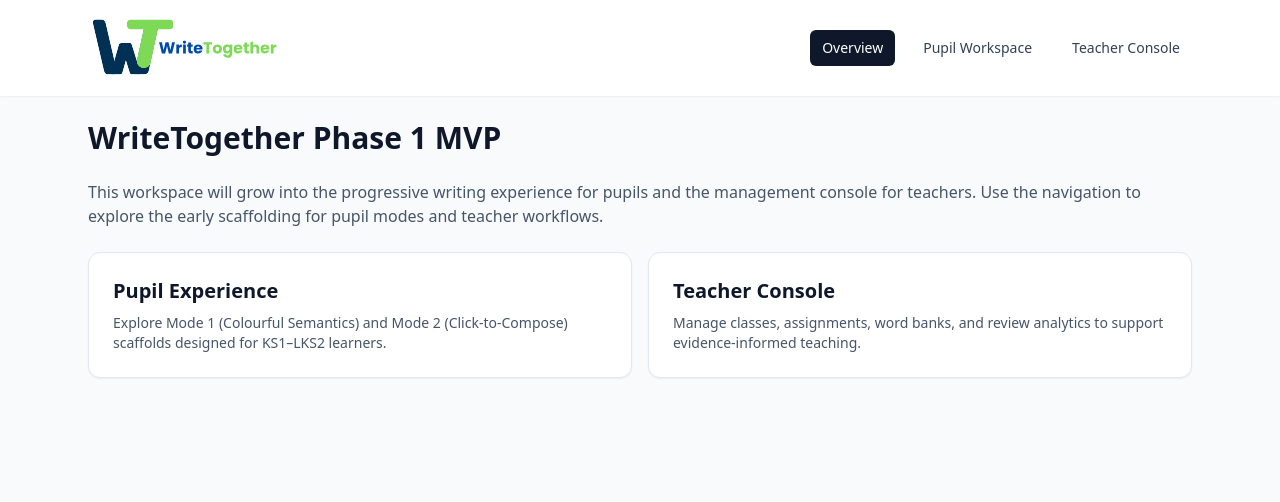
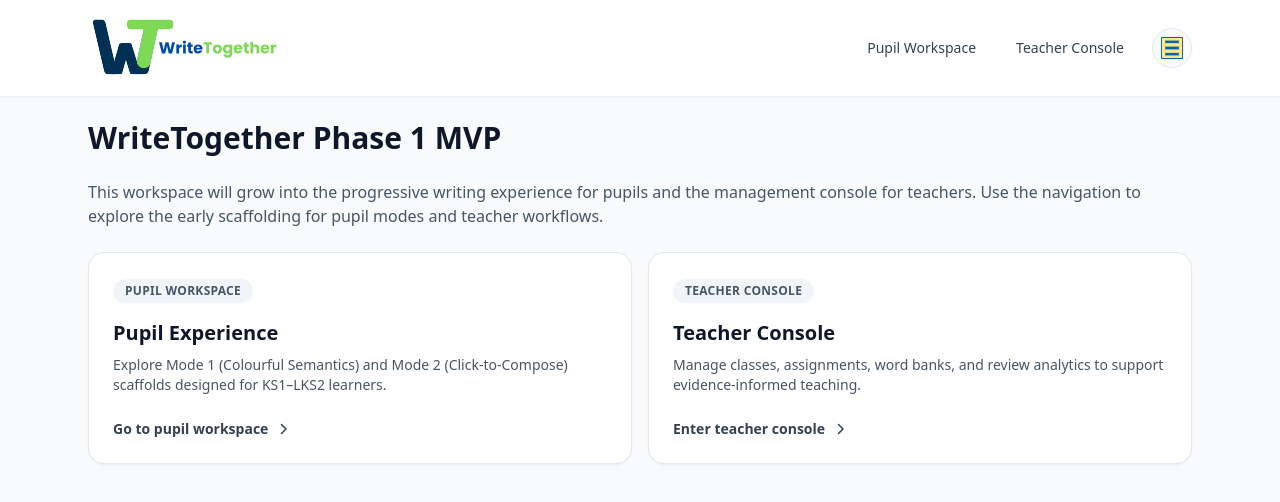
Before and after one commit to GreatTrog/WriteTogether, a React (Vite) app in the folder apps/web/: page / in a window 1280 px wide. Shown: the top 502 px of the page. Built offline with nearby package versions, Linux system fonts and the light colour scheme.

Commit message:
Improved global menu

```diff
--- a/apps/web/src/components/ShellLayout.tsx
+++ b/apps/web/src/components/ShellLayout.tsx
@@ -1,36 +1,35 @@
-import { Link, useLocation, useNavigate } from "react-router-dom";
-import { useEffect, useRef, useState, type PropsWithChildren } from "react";
+import { Link, useLocation } from "react-router-dom";
+import { useEffect, useMemo, useRef, useState, type PropsWithChildren } from "react";
 import clsx from "clsx";
-import { pupilModes } from "../constants/pupilModes";
 import logoWideUrl from "../assets/logo_wide.svg";
 import hamburgerIcon from "../assets/icons/Hamburger_menu.svg";
 import hamburgerCloseIcon from "../assets/icons/Hamburger_close.svg";
 import { useGlobalMenu } from "./GlobalMenu";
+import ColorModeSection from "./global-menu/ColorModeSection";
 
 // Primary nav links that shape the main high-level routes.
 const navItems = [
-  { label: "Overview", to: "/" },
   { label: "Pupil Workspace", to: "/pupil" },
   { label: "Teacher Console", to: "/teacher" },
 ];
 
 const ShellLayout = ({ children }: PropsWithChildren) => {
   const location = useLocation();
-  const navigate = useNavigate();
   const { content: menuContent } = useGlobalMenu();
   const [menuOpen, setMenuOpen] = useState(false);
   const menuButtonRef = useRef<HTMLButtonElement | null>(null);
   const menuPanelRef = useRef<HTMLDivElement | null>(null);
 
-  const showPupilSelector = location.pathname.startsWith("/pupil");
   const isPupilRoute = location.pathname.startsWith("/pupil");
-  const normalisedPath = location.pathname.replace(/\/$/, "");
-  // Choose the most specific mode definition so the selector reflects nested pages.
-  const currentPupilMode =
-    pupilModes
-      .slice()
-      .sort((a, b) => b.path.length - a.path.length)
-      .find((mode) => normalisedPath.startsWith(mode.path)) ?? pupilModes[0];
+
+  const combinedMenuContent = useMemo(() => {
+    return (
+      <div className="flex flex-col gap-4 text-sm text-slate-700">
+        <ColorModeSection />
+        {menuContent}
+      </div>
+    );
+  }, [menuContent]);
 
   useEffect(() => {
     if (!menuContent) {
@@ -100,22 +99,6 @@ const ShellLayout = ({ children }: PropsWithChildren) => {
                 {item.label}
               </Link>
             ))}
-            {showPupilSelector && (
-              // Allow teachers to hop between scaffold modes without leaving the workspace.
-              <select
-                value={currentPupilMode.path}
-                onChange={(event) => navigate(event.target.value)}
-                className="rounded-md border border-slate-200 bg-white px-3 py-2 text-sm font-semibold text-slate-700 shadow-sm transition focus-visible:outline focus-visible:outline-2 focus-visible:outline-slate-400"
-                aria-label="Switch pupil workspace mode"
-              >
-                {pupilModes.map((mode) => (
-                  <option key={mode.path} value={mode.path}>
-                    {mode.label}
-                  </option>
-                ))}
-              </select>
-            )}
-            {menuContent ? (
             <button
               type="button"
               ref={menuButtonRef}
@@ -134,7 +117,6 @@ const ShellLayout = ({ children }: PropsWithChildren) => {
                 className="global-menu-trigger__icon"
               />
             </button>
-            ) : null}
           </nav>
         </div>
       </header>
@@ -146,7 +128,7 @@ const ShellLayout = ({ children }: PropsWithChildren) => {
       >
         {children}
       </main>
-      {menuOpen && menuContent ? (
+      {menuOpen ? (
         <div className="global-menu-overlay">
           <button
             type="button"
@@ -155,7 +137,7 @@ const ShellLayout = ({ children }: PropsWithChildren) => {
             onClick={() => setMenuOpen(false)}
           />
           <div className="global-menu-panel" ref={menuPanelRef} role="dialog" aria-label="Settings menu">
-            {menuContent}
+            {combinedMenuContent}
           </div>
         </div>
       ) : null}
--- /dev/null
+++ b/apps/web/src/components/global-menu/ColorModeSection.tsx
@@ -0,0 +1,50 @@
+import { themeOptions, useWorkspaceSettings, type WorkspaceTheme } from "../../store/useWorkspaceSettings";
+
+type ColorModeSectionProps = {
+  variant?: "default" | "mode-two";
+};
+
+const ColorModeSection = ({ variant = "default" }: ColorModeSectionProps) => {
+  const theme = useWorkspaceSettings((state) => state.theme);
+  const setTheme = useWorkspaceSettings((state) => state.setTheme);
+
+  if (variant === "mode-two") {
+    return (
+      <label className="mode-two-topic-label">
+        Colour mode
+        <select
+          value={theme}
+          onChange={(event) => setTheme(event.target.value as WorkspaceTheme)}
+          className="mode-two-select"
+        >
+          {themeOptions.map((option) => (
+            <option key={option.value} value={option.value}>
+              {option.label}
+            </option>
+          ))}
+        </select>
+      </label>
+    );
+  }
+
+  return (
+    <div className="space-y-2">
+      <p className="text-xs font-semibold uppercase tracking-wide text-slate-500">
+        Colour mode
+      </p>
+      <select
+        value={theme}
+        onChange={(event) => setTheme(event.target.value as WorkspaceTheme)}
+        className="w-full rounded-md border border-slate-200 bg-white px-3 py-2 text-sm font-medium text-slate-700 shadow-sm transition focus-visible:outline focus-visible:outline-2 focus-visible:outline-slate-400"
+      >
+        {themeOptions.map((option) => (
+          <option key={option.value} value={option.value}>
+            {option.label}
+          </option>
+        ))}
+      </select>
+    </div>
+  );
+};
+
+export default ColorModeSection;
--- a/apps/web/src/pages/LandingPage.tsx
+++ b/apps/web/src/pages/LandingPage.tsx
@@ -1,3 +1,5 @@
+import { Link } from "react-router-dom";
+
 // Overview cards give stakeholders a quick tour of the MVP scope.
 const LandingPage = () => {
   return (
@@ -11,24 +13,46 @@ const LandingPage = () => {
         explore the early scaffolding for pupil modes and teacher workflows.
       </p>
       <section className="grid gap-4 md:grid-cols-2">
-        <article className="rounded-xl border border-slate-200 bg-white p-6 shadow-sm">
-          <h2 className="text-xl font-semibold text-slate-900">
-            Pupil Experience
-          </h2>
-          <p className="mt-2 text-sm text-slate-600">
-            Explore Mode 1 (Colourful Semantics) and Mode 2 (Click-to-Compose)
-            scaffolds designed for KS1&ndash;LKS2 learners.
-          </p>
-        </article>
-        <article className="rounded-xl border border-slate-200 bg-white p-6 shadow-sm">
-          <h2 className="text-xl font-semibold text-slate-900">
-            Teacher Console
-          </h2>
-          <p className="mt-2 text-sm text-slate-600">
-            Manage classes, assignments, word banks, and review analytics to
-            support evidence-informed teaching.
-          </p>
-        </article>
+        <Link
+          to="/pupil"
+          className="group flex h-full flex-col justify-between rounded-2xl border border-slate-200 bg-white p-6 text-left shadow-sm transition-transform duration-200 hover:-translate-y-1 hover:border-slate-300 hover:shadow-lg focus-visible:outline focus-visible:outline-2 focus-visible:outline-offset-2 focus-visible:outline-slate-400"
+        >
+          <div>
+            <span className="inline-flex items-center rounded-full bg-slate-100 px-3 py-1 text-xs font-semibold uppercase tracking-wide text-slate-600">
+              Pupil workspace
+            </span>
+            <h2 className="mt-4 text-xl font-semibold text-slate-900">Pupil Experience</h2>
+            <p className="mt-2 text-sm text-slate-600">
+              Explore Mode 1 (Colourful Semantics) and Mode 2 (Click-to-Compose) scaffolds designed for KS1&ndash;LKS2 learners.
+            </p>
+          </div>
+          <span className="mt-6 inline-flex items-center text-sm font-semibold text-slate-700 transition group-hover:text-slate-900">
+            Go to pupil workspace
+            <svg className="ml-2 h-4 w-4" viewBox="0 0 16 16" fill="none" xmlns="http://www.w3.org/2000/svg">
+              <path d="M5.5 3.5L10 8l-4.5 4.5" stroke="currentColor" strokeWidth="1.5" strokeLinecap="round" strokeLinejoin="round" />
+            </svg>
+          </span>
+        </Link>
+        <Link
+          to="/teacher"
+          className="group flex h-full flex-col justify-between rounded-2xl border border-slate-200 bg-white p-6 text-left shadow-sm transition-transform duration-200 hover:-translate-y-1 hover:border-slate-300 hover:shadow-lg focus-visible:outline focus-visible:outline-2 focus-visible:outline-offset-2 focus-visible:outline-slate-400"
+        >
+          <div>
+            <span className="inline-flex items-center rounded-full bg-slate-100 px-3 py-1 text-xs font-semibold uppercase tracking-wide text-slate-600">
+              Teacher console
+            </span>
+            <h2 className="mt-4 text-xl font-semibold text-slate-900">Teacher Console</h2>
+            <p className="mt-2 text-sm text-slate-600">
+              Manage classes, assignments, word banks, and review analytics to support evidence-informed teaching.
+            </p>
+          </div>
+          <span className="mt-6 inline-flex items-center text-sm font-semibold text-slate-700 transition group-hover:text-slate-900">
+            Enter teacher console
+            <svg className="ml-2 h-4 w-4" viewBox="0 0 16 16" fill="none" xmlns="http://www.w3.org/2000/svg">
+              <path d="M5.5 3.5L10 8l-4.5 4.5" stroke="currentColor" strokeWidth="1.5" strokeLinecap="round" strokeLinejoin="round" />
+            </svg>
+          </span>
+        </Link>
       </section>
     </div>
   );
--- a/apps/web/src/sections/mode-one/ModeOneBuilder.tsx
+++ b/apps/web/src/sections/mode-one/ModeOneBuilder.tsx
@@ -384,8 +384,26 @@ const ModeOneBuilder = () => {
       >
         Clear sentence
       </button>
+      {voices.length > 0 ? (
+        <div className="space-y-2">
+          <p className="text-xs font-semibold uppercase tracking-wide text-slate-500">
+            Voice
+          </p>
+          <select
+            value={voiceIndex}
+            onChange={(event) => setVoiceIndex(Number(event.target.value))}
+            className="w-full rounded-md border border-slate-200 bg-white px-3 py-2 text-sm font-medium text-slate-700 shadow-sm transition focus-visible:outline focus-visible:outline-2 focus-visible:outline-slate-400"
+          >
+            {voices.map((voice, index) => (
+              <option key={voice.name} value={index}>
+                {voice.name} ({voice.lang})
+              </option>
+            ))}
+          </select>
+        </div>
+      ) : null}
     </div>
-  ), [handleClear, handleToggleSlot, punctuation, slotState]);
+  ), [handleClear, handleToggleSlot, punctuation, slotState, voiceIndex, voices]);
   const slotBoard = (
     <div className="flex flex-wrap items-center justify-center gap-3">
       {slotOrder.map((slot) => {
--- /dev/null
+++ b/apps/web/src/store/useWorkspaceSettings.ts
@@ -0,0 +1,31 @@
+import { create } from "zustand";
+import { persist } from "zustand/middleware";
+
+export type WorkspaceTheme = "standard" | "dyslexia" | "high-contrast" | "dark";
+
+export const themeOptions: Array<{ value: WorkspaceTheme; label: string }> = [
+  { value: "standard", label: "Standard" },
+  { value: "dyslexia", label: "Dyslexia-friendly" },
+  { value: "high-contrast", label: "High contrast" },
+  { value: "dark", label: "Dark" },
+];
+
+type WorkspaceSettingsStore = {
+  theme: WorkspaceTheme;
+  setTheme: (theme: WorkspaceTheme) => void;
+};
+
+const themeStorageKey = "writetogether-workspace-theme";
+
+export const useWorkspaceSettings = create<WorkspaceSettingsStore>()(
+  persist(
+    (set) => ({
+      theme: "standard",
+      setTheme: (theme) => set({ theme }),
+    }),
+    {
+      name: themeStorageKey,
+      partialize: (state) => ({ theme: state.theme }),
+    },
+  ),
+);
```
Also changed, not shown: apps/web/src/sections/mode-two/ModeTwoWorkspace.tsx (+4 -51 lines). Lines whose indentation alone changed are shown as unchanged.
